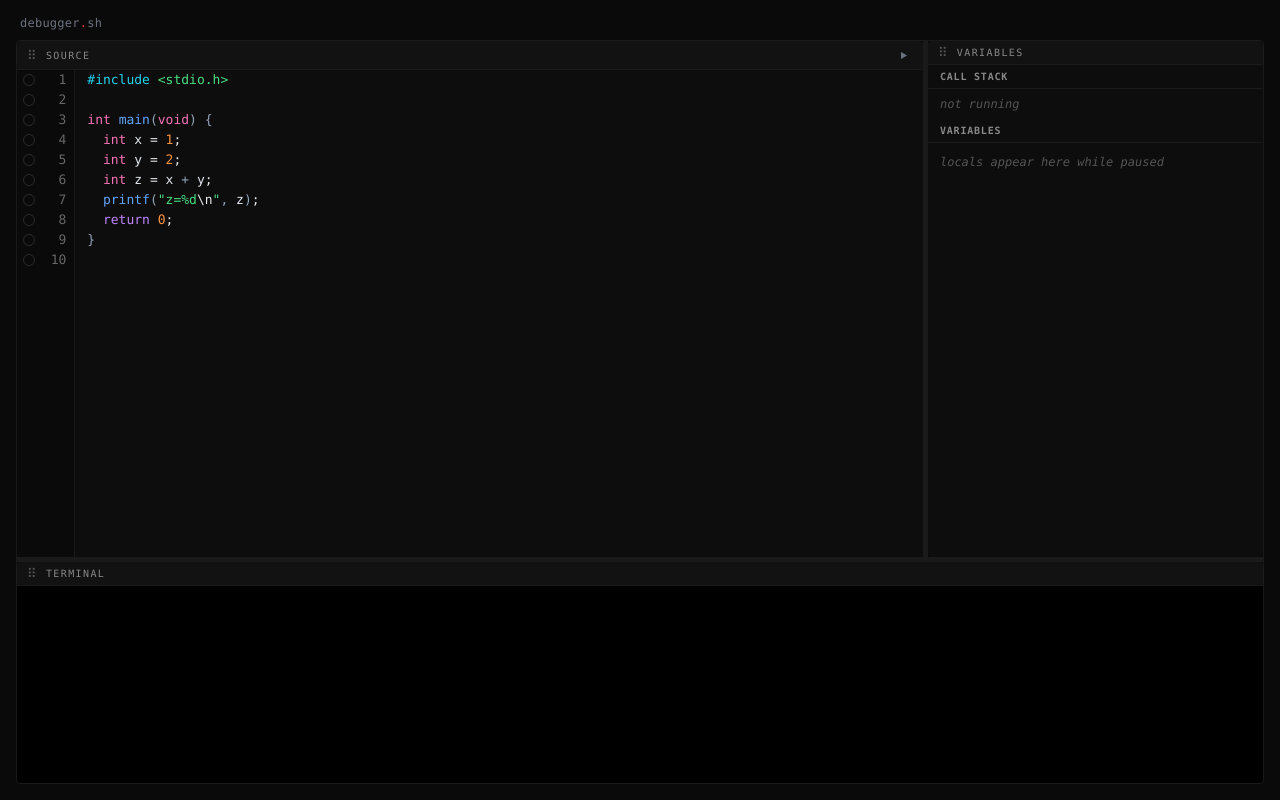
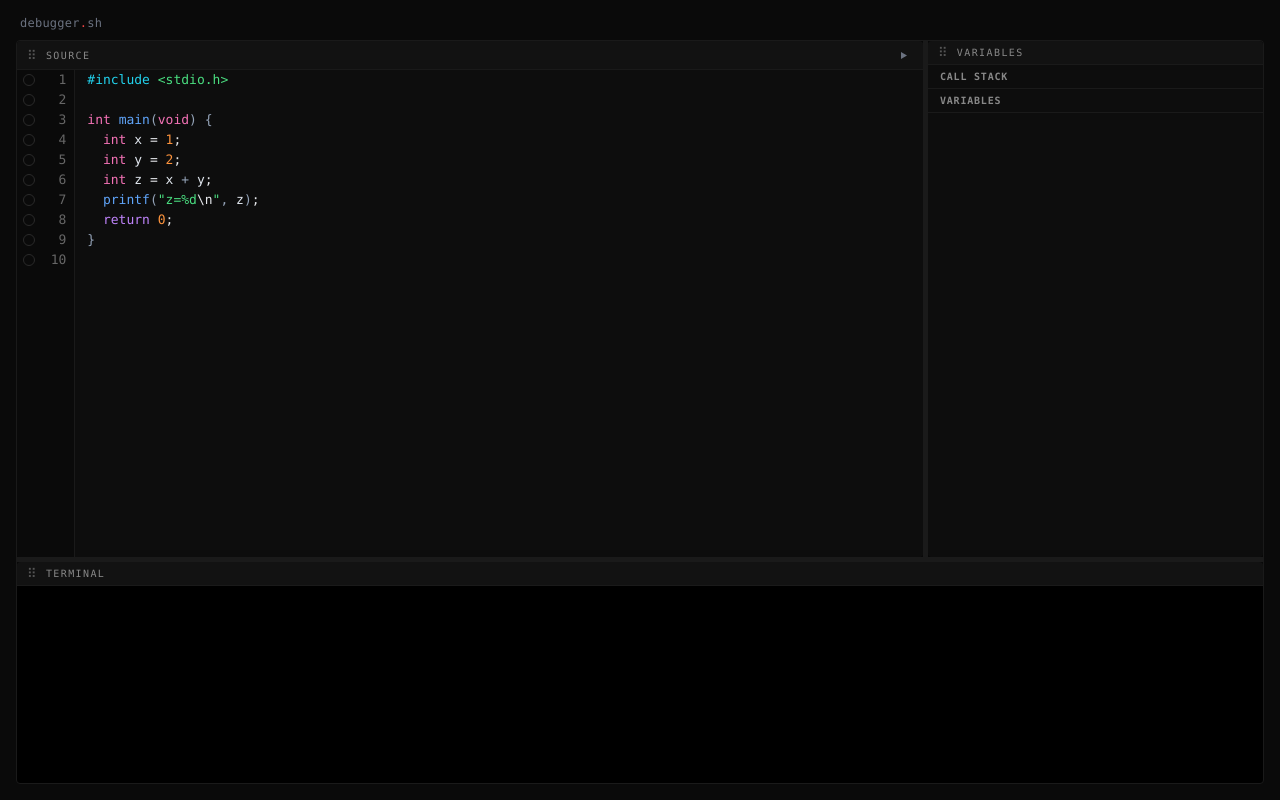
Before and after one commit to fabioibanez/ide, a Next.js app: page / in a window 1280 px wide. Built offline with nearby package versions, Linux system fonts and the light colour scheme.

Commit message:
remove placeholder copy from variables panel

```diff
--- a/app/page.tsx
+++ b/app/page.tsx
@@ -54,9 +54,6 @@ export default function Page() {
           ),
           variables: (
             <VariablesPanel
-              isRunning={exec.isRunning}
-              isPaused={exec.isPaused}
-              debugLoading={exec.debugLoading}
               frames={exec.frames}
               selectedFrameId={exec.selectedFrameId}
               onSelectFrame={exec.selectFrame}
--- a/components/VariablesPanel.tsx
+++ b/components/VariablesPanel.tsx
@@ -6,9 +6,6 @@ import type { DapVariable, ScopeView, StackFrame } from './dap-types';
 import { VariableRow } from './VariableRow';
 
 export type VariablesPanelProps = {
-  isRunning: boolean;
-  isPaused: boolean;
-  debugLoading: boolean;
   frames: StackFrame[];
   selectedFrameId: number | null;
   onSelectFrame: (id: number) => void;
@@ -31,9 +28,6 @@ export function VariablesPanel(props: VariablesPanelProps) {
       <SectionHeader>call stack</SectionHeader>
       <div style={{ maxHeight: '38%', overflowY: 'auto', flexShrink: 0 }}>
         <CallStack
-          isRunning={props.isRunning}
-          isPaused={props.isPaused}
-          debugLoading={props.debugLoading}
           frames={props.frames}
           selectedFrameId={props.selectedFrameId}
           onSelectFrame={props.onSelectFrame}
@@ -41,37 +35,18 @@ export function VariablesPanel(props: VariablesPanelProps) {
       </div>
       <SectionHeader>variables</SectionHeader>
       <div style={{ flex: 1, minHeight: 0, overflowY: 'auto', padding: '4px 0' }}>
-        <Variables
-          isPaused={props.isPaused}
-          scopes={props.scopes}
-          expandVariable={props.expandVariable}
-        />
+        <Variables scopes={props.scopes} expandVariable={props.expandVariable} />
       </div>
     </aside>
   );
 }
 
 function CallStack({
-  isRunning,
-  isPaused,
-  debugLoading,
   frames,
   selectedFrameId,
   onSelectFrame,
-}: Pick<
-  VariablesPanelProps,
-  'isRunning' | 'isPaused' | 'debugLoading' | 'frames' | 'selectedFrameId' | 'onSelectFrame'
->) {
-  if (!isPaused && frames.length === 0) {
-    return (
-      <Empty>
-        {isRunning ? 'set a breakpoint and rerun to inspect' : 'not running'}
-      </Empty>
-    );
-  }
-  if (debugLoading && frames.length === 0) {
-    return <Empty>loading…</Empty>;
-  }
+}: Pick<VariablesPanelProps, 'frames' | 'selectedFrameId' | 'onSelectFrame'>) {
+  if (frames.length === 0) return null;
   return (
     <>
       {frames.map((f) => {
@@ -98,9 +73,7 @@ function CallStack({
           >
             {f.name}
             {f.line != null && (
-              <span style={{ color: '#777', fontWeight: 400, marginLeft: 4 }}>
-                :{f.line}
-              </span>
+              <span style={{ color: '#777', fontWeight: 400, marginLeft: 4 }}>:{f.line}</span>
             )}
           </button>
         );
@@ -110,13 +83,10 @@ function CallStack({
 }
 
 function Variables({
-  isPaused,
   scopes,
   expandVariable,
-}: Pick<VariablesPanelProps, 'isPaused' | 'scopes' | 'expandVariable'>) {
-  if (!isPaused && scopes.length === 0) {
-    return <Empty>locals appear here while paused</Empty>;
-  }
+}: Pick<VariablesPanelProps, 'scopes' | 'expandVariable'>) {
+  if (scopes.length === 0) return null;
   return (
     <>
       {scopes.map((scope) => (
@@ -133,17 +103,10 @@ function Variables({
           >
             {scope.name}
           </div>
-          {scope.variables.length === 0 ? (
-            <div style={{ paddingLeft: 22, color: '#555' }}>(empty)</div>
-          ) : (
+          {scope.variables.length > 0 && (
             <div style={{ paddingLeft: 8 }}>
               {scope.variables.map((v) => (
-                <VariableRow
-                  key={v.name}
-                  variable={v}
-                  expand={expandVariable}
-                  depth={0}
-                />
+                <VariableRow key={v.name} variable={v} expand={expandVariable} depth={0} />
               ))}
             </div>
           )}
@@ -171,11 +134,3 @@ function SectionHeader({ children }: { children: ReactNode }) {
     </div>
   );
 }
-
-function Empty({ children }: { children: ReactNode }) {
-  return (
-    <div style={{ padding: '8px 12px', color: '#555', fontStyle: 'italic' }}>
-      {children}
-    </div>
-  );
-}
```
